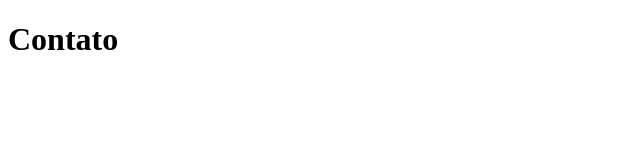
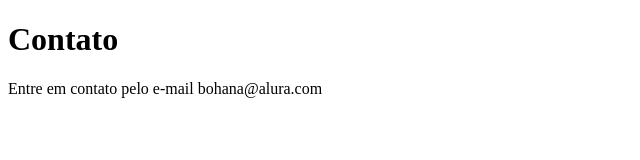
Before and after one commit to thiago-bbastos/sistema-de-cadastro, a plain HTML site: page contato.html in a window 1280 px wide. Shown: the whole page, without its empty margins (0-640 px from the left). Drawn offline with Linux system fonts and the light colour scheme.

Commit message:
adicionando um email de contato

```diff
--- a/contato.html
+++ b/contato.html
@@ -8,5 +8,6 @@
 </head>
 <body>
     <h1>Contato</h1>
+    <p> Entre em contato pelo e-mail bohana@alura.com</p>
 </body>
 </html>
```
